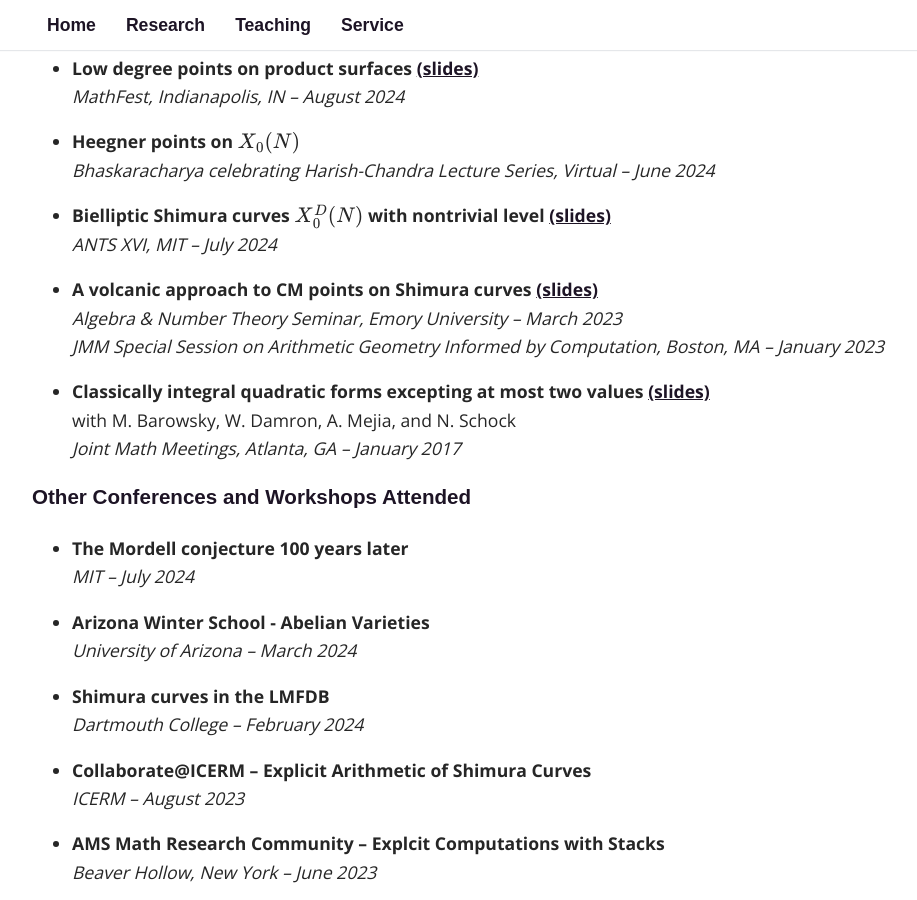
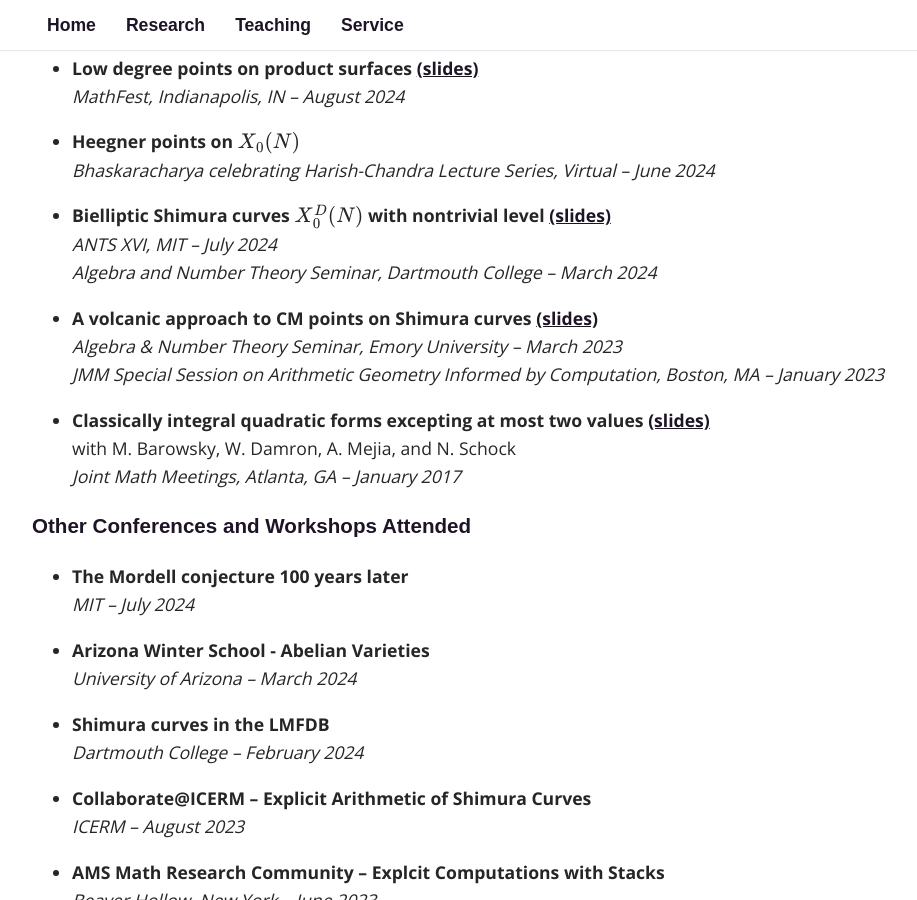
Before and after one commit to fsaia/site, a Jekyll site: the page built from _pages/02_research.md, in a window 1280 px wide and 900 px high, scrolled down 1433 px. Shown: the whole window, without its empty margins (158-1075 px from the left). Built offline with Jekyll 4.4.1, drawn with Linux system fonts in a browser that asks for light colours; some web fonts are replaced; formulas are drawn with MathJax 3.

Commit message:
Add files via upload

```diff
--- a/_pages/02_research.md
+++ b/_pages/02_research.md
@@ -53,6 +53,7 @@ I am also interested in involving undergraduates in research. In the Fall 2024 a
 
 * **Bielliptic Shimura curves $$X_0^D(N)$$ with nontrivial level** [(slides)](https://drive.google.com/open?id=1SlxsBQ77sOg_OHqjc6CDCwIh4ZmJ6ZGj&usp=drive_fs)
 	*ANTS XVI, MIT -- July 2024*
+	*Algebra and Number Theory Seminar, Dartmouth College -- March 2024*
 
 * **A volcanic approach to CM points on Shimura curves** [(slides)](https://drive.google.com/file/d/1SW4jnTdaDrtyEUfpk_rxyQtgiKWylcyl/view?usp=sharing)
 	*Algebra & Number Theory Seminar, Emory University -- March 2023*
```
